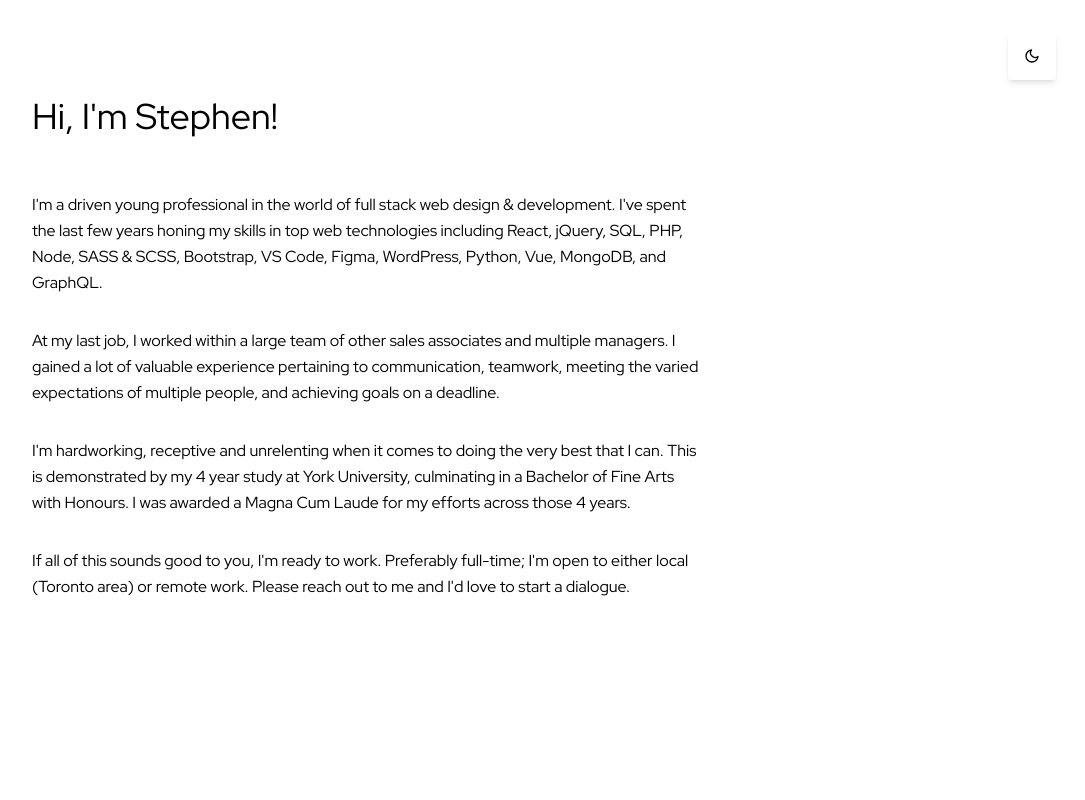
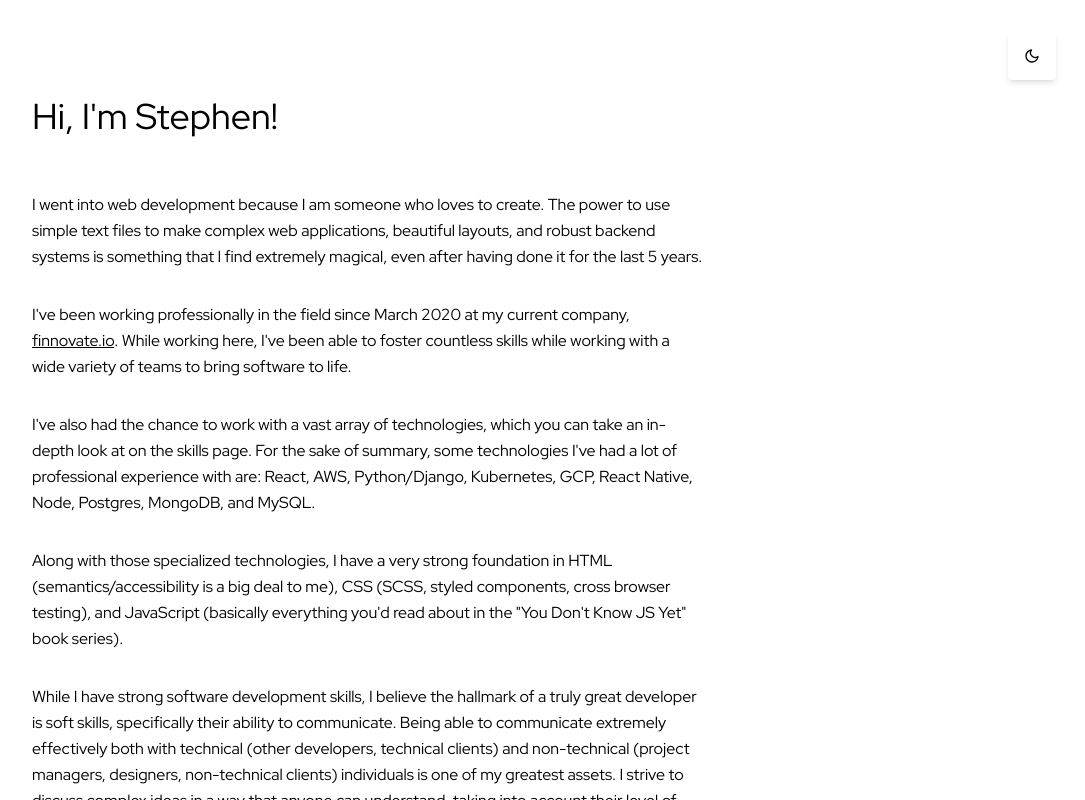
Before and after one commit to sparlos/sparling-dev, a Next.js app: page /about in a window 1280 px wide. Shown: the whole page, without its empty margins (192-1277 px from the left). Built offline with nearby package versions, Linux system fonts and the light colour scheme.

Commit message:
update about me page with better blurb

```diff
--- a/pages/about/index.tsx
+++ b/pages/about/index.tsx
@@ -13,7 +13,7 @@ export default function About() {
         <title>about | sparling.dev</title>
         <meta name="viewport" content="initial-scale=1.0, width=device-width" />
       </Head>
-      <div className="ml-auto mr-auto max-w-3xl px-12 pt-24 pb-32 leading-relaxed lg:ml-44 lg:mr-0">
+      <div className="ml-auto mr-auto max-w-3xl px-12 pt-24 pb-64 leading-relaxed lg:ml-44 lg:mr-0">
         <motion.h1 className="text-4xl" {...DEFAULT_SLIDE_DOWN_PROPS}>
           Hi, I&apos;m Stephen!
         </motion.h1>
@@ -25,11 +25,10 @@ export default function About() {
             delay: 0.05,
           }}
         >
-          I&apos;m a driven young professional in the world of full stack web
-          design & development. I&apos;ve spent the last few years honing my
-          skills in top web technologies including React, jQuery, SQL, PHP,
-          Node, SASS & SCSS, Bootstrap, VS Code, Figma, WordPress, Python, Vue,
-          MongoDB, and GraphQL.
+          I went into web development because I am someone who loves to create.
+          The power to use simple text files to make complex web applications,
+          beautiful layouts, and robust backend systems is something that I find
+          extremely magical, even after having done it for the last 5 years.
         </motion.p>
         <motion.p
           className="mt-8"
@@ -39,10 +38,18 @@ export default function About() {
             delay: 0.1,
           }}
         >
-          At my last job, I worked within a large team of other sales associates
-          and multiple managers. I gained a lot of valuable experience
-          pertaining to communication, teamwork, meeting the varied expectations
-          of multiple people, and achieving goals on a deadline.
+          I&apos;ve been working professionally in the field since March 2020 at
+          my current company,{' '}
+          <a
+            className="underline"
+            href="https://finnovate.io/"
+            target="_blank"
+            rel="noreferrer"
+          >
+            finnovate.io
+          </a>
+          . While working here, I&apos;ve been able to foster countless skills
+          while working with a wide variety of teams to bring software to life.
         </motion.p>
         <motion.p
           className="mt-8"
@@ -52,10 +59,11 @@ export default function About() {
             delay: 0.15,
           }}
         >
-          I&apos;m hardworking, receptive and unrelenting when it comes to doing
-          the very best that I can. This is demonstrated by my 4 year study at
-          York University, culminating in a Bachelor of Fine Arts with Honours.
-          I was awarded a Magna Cum Laude for my efforts across those 4 years.
+          I&apos;ve also had the chance to work with a vast array of
+          technologies, which you can take an in-depth look at on the skills
+          page. For the sake of summary, some technologies I&apos;ve had a lot
+          of professional experience with are: React, AWS, Python/Django,
+          Kubernetes, GCP, React Native, Node, Postgres, MongoDB, and MySQL.
         </motion.p>
         <motion.p
           className="mt-8"
@@ -65,9 +73,42 @@ export default function About() {
             delay: 0.2,
           }}
         >
-          If all of this sounds good to you, I&apos;m ready to work. Preferably
-          full-time; I&apos;m open to either local (Toronto area) or remote
-          work. Please reach out to me and I&apos;d love to start a dialogue.
+          Along with those specialized technologies, I have a very strong
+          foundation in HTML (semantics/accessibility is a big deal to me), CSS
+          (SCSS, styled components, cross browser testing), and JavaScript
+          (basically everything you&apos;d read about in the &quot;You
+          Don&apos;t Know JS Yet&quot; book series).
+        </motion.p>
+        <motion.p
+          className="mt-8"
+          {...DEFAULT_SLIDE_RIGHT_PROPS}
+          transition={{
+            ...DEFAULT_SPRING_TRANSITION,
+            delay: 0.25,
+          }}
+        >
+          While I have strong software development skills, I believe the
+          hallmark of a truly great developer is soft skills, specifically their
+          ability to communicate. Being able to communicate extremely
+          effectively both with technical (other developers, technical clients)
+          and non-technical (project managers, designers, non-technical clients)
+          individuals is one of my greatest assets. I strive to discuss complex
+          ideas in a way that anyone can understand, taking into account their
+          level of software knowledge. I&apos;m also a great leader, having been
+          promoted to a Staff Software Developer after just 2 years of working
+          at finnovate.io.
+        </motion.p>
+        <motion.p
+          className="mt-8"
+          {...DEFAULT_SLIDE_RIGHT_PROPS}
+          transition={{
+            ...DEFAULT_SPRING_TRANSITION,
+            delay: 0.3,
+          }}
+        >
+          If you&apos;ve made it this far, thanks for reading about me! If
+          you&apos;d like to reach out and start a dialogue to learn more, head
+          on over to the contact page with ways you can do that.
         </motion.p>
       </div>
     </div>
```
